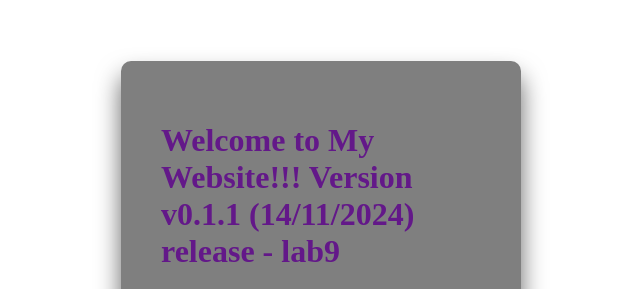
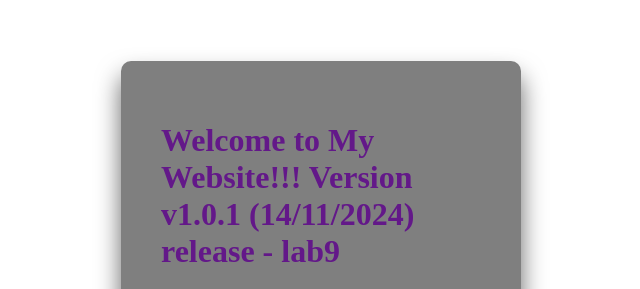
Before and after one commit to ngocdt1digital/nodejs-random-color-deploy, a website: page public/index.html in a window 1280 px wide. Shown: the part 124-413 px from the top of the page, 319-959 px from the left. Drawn offline with Linux system fonts and the light colour scheme.

Commit message:
edit file index.html Version v1.1.0 (14/11/2024) release - lab9

```diff
--- a/public/index.html
+++ b/public/index.html
@@ -8,7 +8,7 @@
 </head>
 <body>
     <div class="login-box">
-        <h1 id="welcome" style="color: #631889;">Welcome to My Website!!! Version v0.1.1 (14/11/2024) release - lab9</h1>
+        <h1 id="welcome" style="color: #631889;">Welcome to My Website!!! Version v1.0.1 (14/11/2024) release - lab9</h1>
         <form>
           <div class="user-box">
             <input type="text" name="" required="">
```
